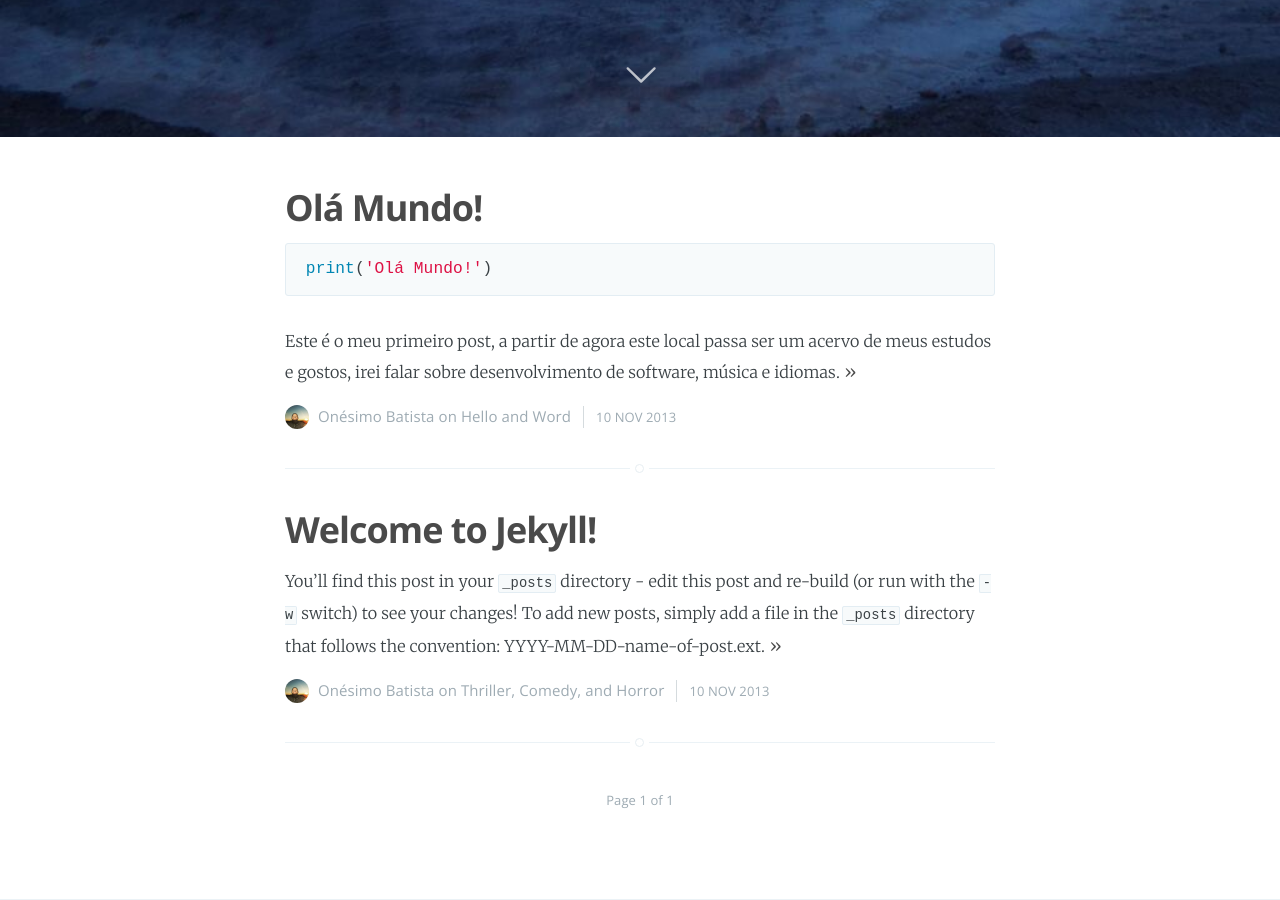
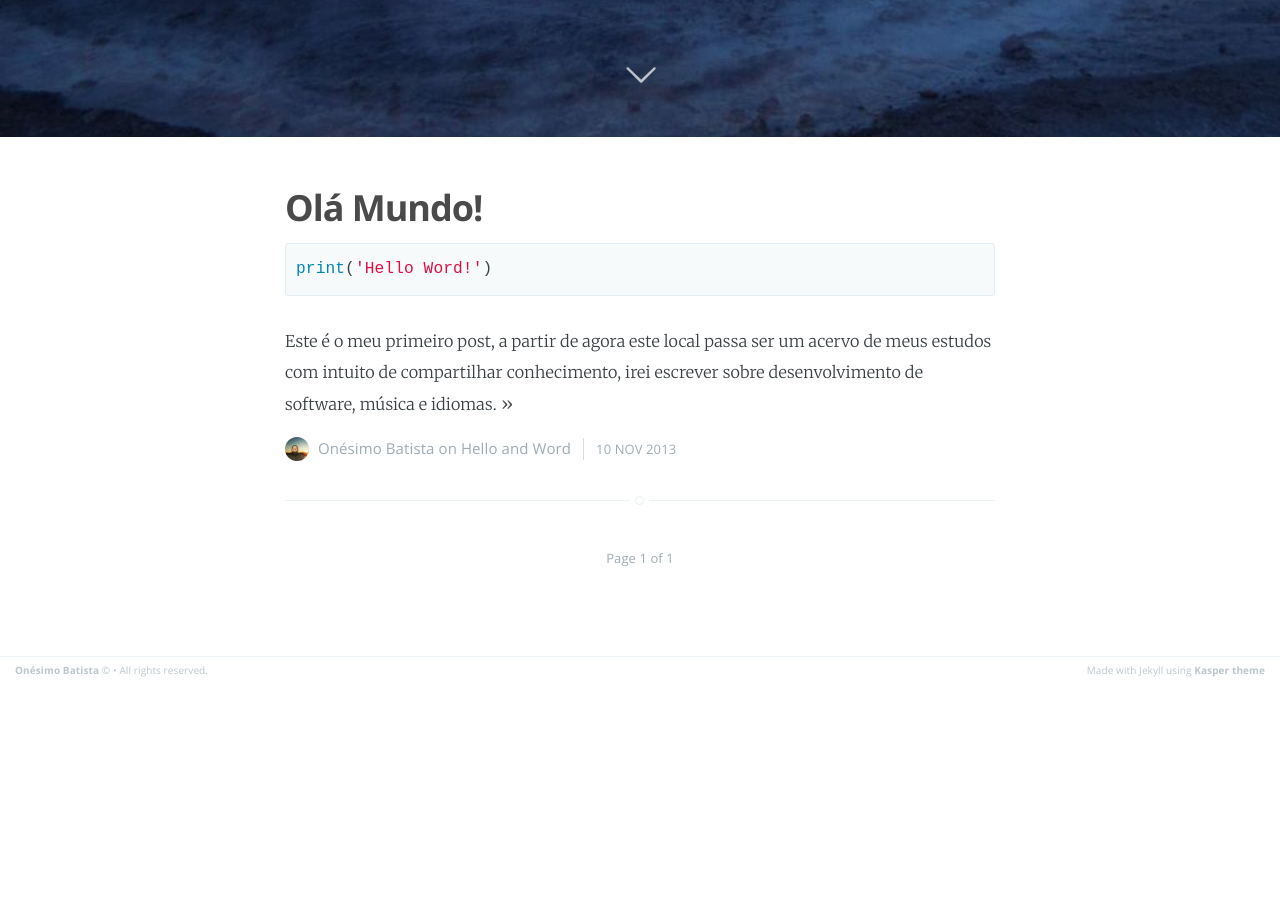
Before and after one commit to onesimo/blog, a Jekyll site: the page built from index.html, in a window 1280 px wide and 900 px high, scrolled down 763 px. Built offline with Jekyll 4.4.1, drawn with Linux system fonts in a browser that asks for light colours; the list of posts is cut into pages by our own code; after the commit the page ends 1448 px from its top, so only the background shows below that.

Commit message:
first post

```diff
--- a/_posts/2013-11-10-welcome-to-jekyll.markdown
+++ /dev/null
@@ -1,24 +0,0 @@
----
-layout: post
-title:  "Welcome to Jekyll!"
-date:   2013-11-10 10:18:00
-categories: Thriller Comedy Horror
----
-
-You'll find this post in your `_posts` directory - edit this post and re-build (or run with the `-w` switch) to see your changes!
-To add new posts, simply add a file in the `_posts` directory that follows the convention: YYYY-MM-DD-name-of-post.ext.
-
-Jekyll also offers powerful support for code snippets:
-
-{% highlight ruby %}
-def print_hi(name)
-  puts "Hi, #{name}"
-end
-print_hi('Tom')
-#=> prints 'Hi, Tom' to STDOUT.
-{% endhighlight %}
-
-Check out the [Jekyll docs][jekyll] for more info on how to get the most out of Jekyll. File all bugs/feature requests at [Jekyll's GitHub repo][jekyll-gh].
-
-[jekyll-gh]: https://github.com/mojombo/jekyll
-[jekyll]:    http://jekyllrb.com
--- a/_posts/2017-10-27-ola-mundo.markdown
+++ b/_posts/2017-10-27-ola-mundo.markdown
@@ -7,8 +7,8 @@ categories: Hello Word
 
 
 {% highlight ruby %}
- print('Olá Mundo!')
+print('Hello Word!')
 {% endhighlight %}
-Este é o meu primeiro post, a partir de agora este local passa ser um acervo de meus estudos e gostos, irei falar sobre desenvolvimento de software, música e idiomas.
+Este é o meu primeiro post, a partir de agora este local passa ser um acervo de meus estudos com intuito de compartilhar conhecimento, irei escrever sobre desenvolvimento de software, música e idiomas.
 
 Bem-vindos a esta jornada!
```
